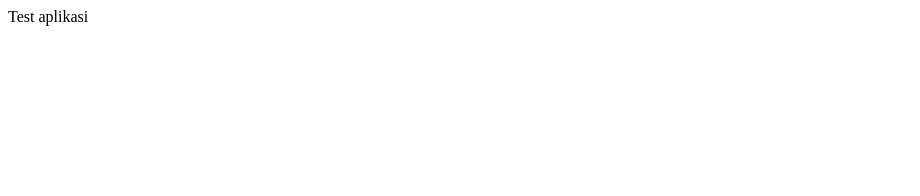
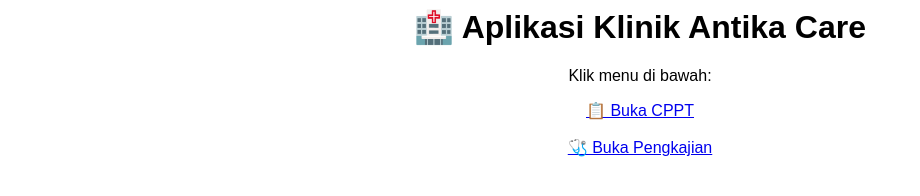
Before and after one commit to sindhiantik454ri-alt/aplikasi-klinik-antika, a plain HTML site: page index.html in a window 1280 px wide. Shown: the whole page, without its empty margins (0-920 px from the left). Drawn offline with Linux system fonts and the light colour scheme.

Commit message:
Update index.html

```diff
--- a/index.html
+++ b/index.html
@@ -1,5 +1,11 @@
 <html>
-<body>
-Test aplikasi
+<body style="text-align:center; font-family:Arial;">
+
+<h1>🏥 Aplikasi Klinik Antika Care</h1>
+
+<p>Klik menu di bawah:</p>
+
+<a href="CPPT_Advanced.xlsx">📋 Buka CPPT</a> <br><br> <a href="Aplikasi_Pengkajian_Klinik.xlsx">🩺 Buka Pengkajian</a>
+
 </body>
 </html>
```
